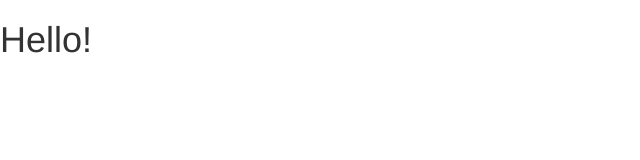
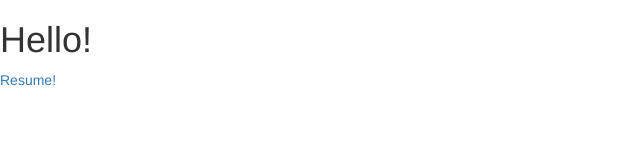
Before and after one commit to raayan/raayanpillai.github.io, a plain HTML site: page index.html in a window 1280 px wide. Shown: the full height of the page, 0-640 px from the left. Drawn offline with nearby package versions, Linux system fonts and the light colour scheme.

Commit message:
Added resume

```diff
--- a/index.html
+++ b/index.html
@@ -19,6 +19,7 @@
 	</head>
 	<body>
 		<h1>Hello!</h1>
+		<a href="files/RPillaiResume.pdf">Resume!</a>
 
 		<!-- jQuery (necessary for Bootstrap's JavaScript plugins) -->
 		<script src="https://ajax.googleapis.com/ajax/libs/jquery/1.12.4/jquery.min.js"></script>
```
Also changed, not shown: 1 other file. Lines whose indentation alone changed are shown as unchanged.
